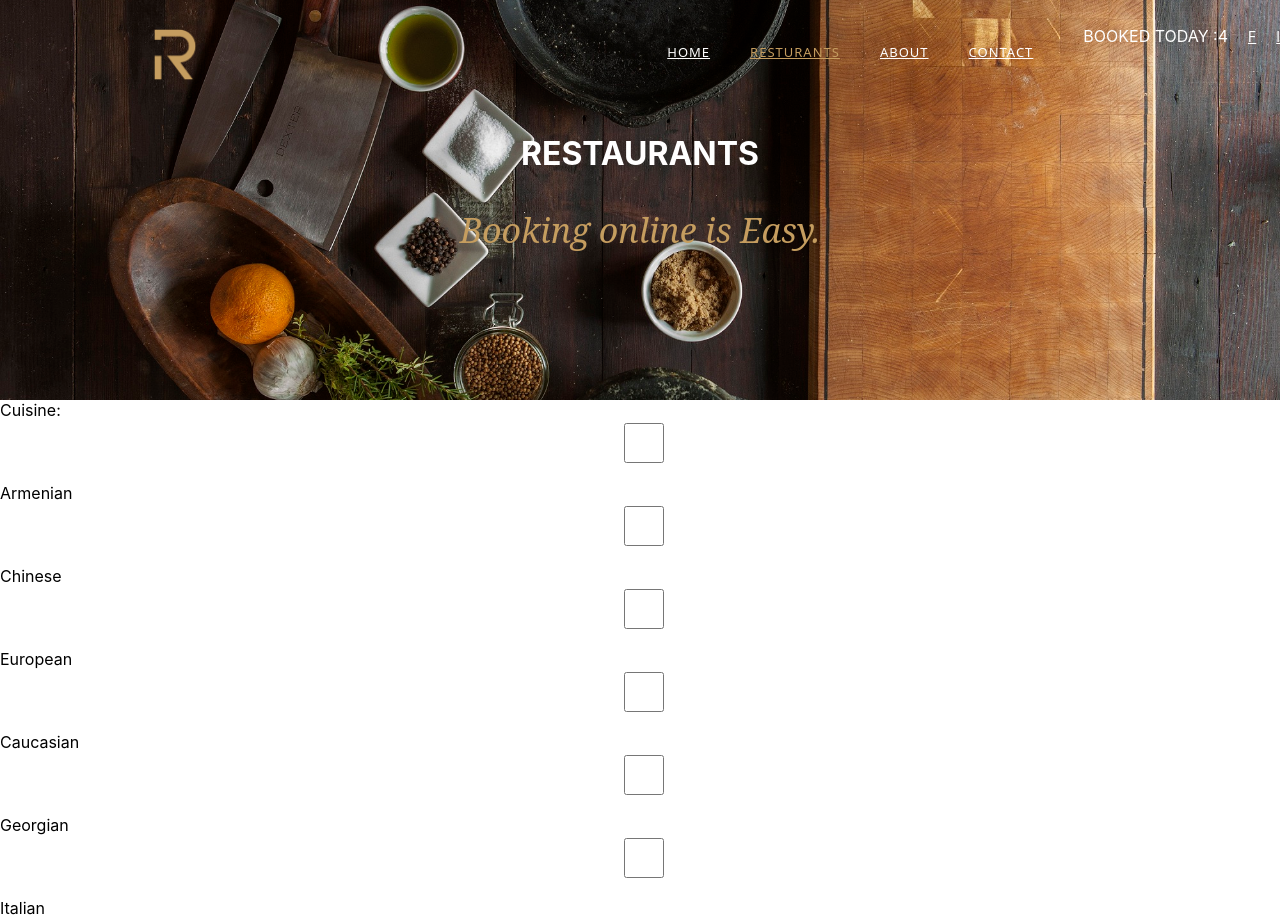
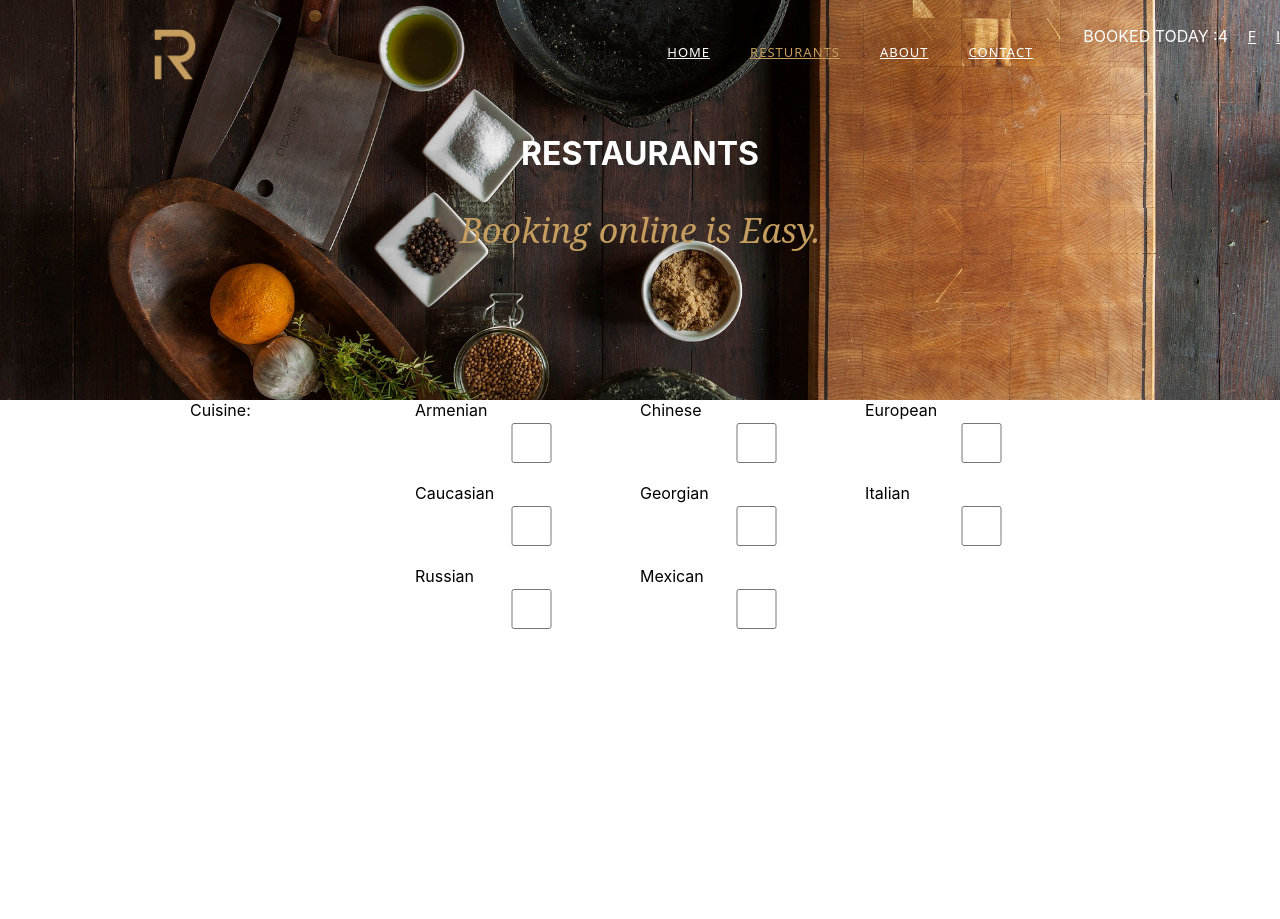
Before and after one commit to taron0/reserve-table, a React (Create React App) app: page /restaurants in a window 1280 px wide. Shown: the top 919 px of the page. After the commit the page ends 800 px from the top, so only its background shows below. Built offline with nearby package versions, Linux system fonts and the light colour scheme.

Commit message:
add colors in pages

```diff
--- a/src/components/home/Home.css
+++ b/src/components/home/Home.css
@@ -87,8 +87,8 @@
     position:relative;
     width:100%;
     margin-bottom:10px;
-    color:white;
-align-items: baseline;
+    color:#C59D5F ;
+    align-items: baseline;
     font-weight:bold;
     letter-spacing:3px;
     padding:10px 0;
--- a/src/components/pages/restaurants/Restaurants.js
+++ b/src/components/pages/restaurants/Restaurants.js
@@ -20,54 +20,62 @@ const Restaurants = () => {
                 <div>
                     Cuisine:
                 </div>
-                <div>
+                <div className={'countries'}>
                     <div>
+                        <span>Armenian</span>
                         <span>
-                            <Input type="checkbox" name='Armenian'/>
+                            <Input type="checkbox" name='Armenian' className={'checkbox'}/>
                         </span>
-                        <span>Armenian</span>
+
                     </div>
                   <div>
+                      <span>Chinese </span>
                       <span>
-                             <Input type="checkbox" name='Chinese'/>
+                             <Input type="checkbox" name='Chinese' className={'checkbox'}/>
                       </span>
-                     <span>Chinese </span>
+
                   </div>
                     <div>
+                        <span>European</span>
                         <span>
-                            <Input type="checkbox" name=' European'/>
+                            <Input type="checkbox" name=' European' className={'checkbox'}/>
                         </span>
-                          <span>European</span>
+
                     </div>
                     <div>
+                        <span>Caucasian</span>
                         <span>
-                              <Input type="checkbox" name=' Caucasian'/>
+                              <Input type="checkbox" name=' Caucasian' className={'checkbox'}/>
                         </span>
-                       <span>Caucasian</span>
+
                     </div>
                     <div>
+                        <span> Georgian</span>
                         <span>
-                              <Input type="checkbox" name=' Georgian'/>
+                              <Input type="checkbox" name=' Georgian' className={'checkbox'}/>
                         </span>
-                      <span> Georgian</span>
+
                     </div>
                     <div>
+                        <span>Italian</span>
                         <span>
-                            <Input type="checkbox" name='Italian'/>
+                            <Input type="checkbox" name='Italian' className={'checkbox'}/>
                         </span>
-                        <span>Italian</span>
+
                     </div>
                     <div>
+                        <span> Russian</span>
                         <span>
-                             <Input type="checkbox" name=' Russian'/>
+                             <Input type="checkbox" name=' Russian' className={'checkbox'}/>
                         </span>
-                        <span> Russian</span>
+
                     </div>
                     <div>
+                        <span>Mexican</span>
                         <span>
-                             <Input type="checkbox" name=' Mexican'/>
+                             <Input type="checkbox" name=' Mexican' className={'checkbox'}/>
                         </span>
-                        <span>Mexican</span>
+
                     </div>
                 </div>
             </div>
--- a/src/components/pages/restaurants/restaurants.css
+++ b/src/components/pages/restaurants/restaurants.css
@@ -5,3 +5,21 @@
     background-position: center;
     position: relative;
 }
+
+.filtred-container {
+    display: grid;
+    grid-template-columns: 1fr 3fr;
+    width: 900px;
+    margin: 0 auto;
+}
+
+.countries {
+    display: grid;
+    grid-template-columns: 1fr 1fr 1fr;
+
+}
+
+.checkbox {
+    padding: 0;
+    height: 10px;
+}
```
